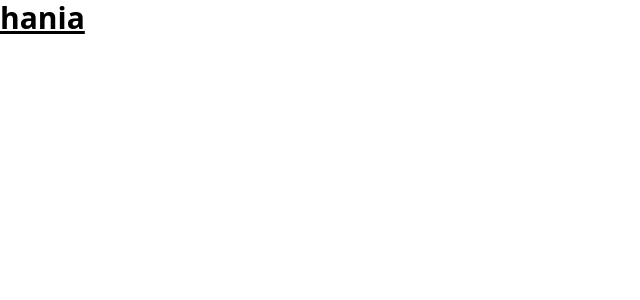
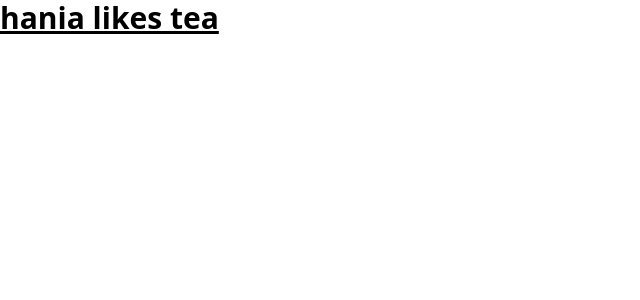
Before and after one commit to hania-imtisal234/Our-Blues, a React (Create React App) app: page / in a window 1280 px wide. Shown: the top 300 px of the page, without its empty margins (0-640 px from the left). Built offline with nearby package versions, Linux system fonts and the light colour scheme.

Commit message:
Initial Commit

```diff
--- a/src/App.js
+++ b/src/App.js
@@ -3,7 +3,7 @@
 function App() {
   return (
     <div className="text-3xl font-bold underline">
-      <h1>hania</h1>
+      <h1>hania likes tea</h1>
     </div>
   );
 }
```
